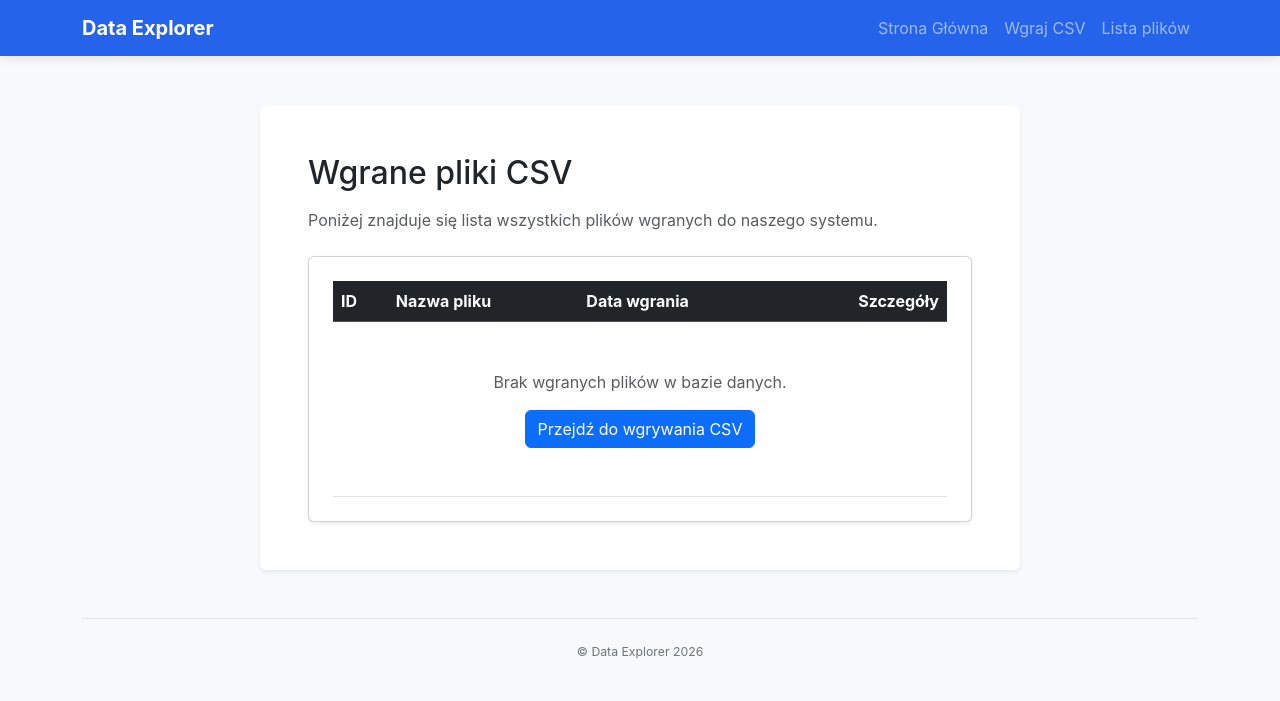
After one commit to karolkamuda89-ux/Projekt, a Django app: page /list/ in a window 1280 px wide. The commit adds this page. Shown: the top 701 px of the page. Run offline with Django 5.2, Linux system fonts and the light colour scheme.

Commit message:
Create Dataset List Page

```diff
--- a/datasets/templates/datasets/index.html
+++ b/datasets/templates/datasets/index.html
@@ -23,9 +23,9 @@
             </button>
             <div class="collapse navbar-collapse" id="navbarNav">
                 <ul class="navbar-nav ms-auto">
-                    <li class="nav-item"><a class="nav-link" href="#">Strona Główna</a></li>
+                    <li class="nav-item"><a class="nav-link" href="{% url 'index' %}">Strona Główna</a></li>
                     <li class="nav-item"><a class="nav-link" href="{% url 'upload_csv' %}">Wgraj CSV</a></li>
-                    <li class="nav-item"><a class="nav-link" href="#">Lista plików</a></li>
+                    <li class="nav-item"><a class="nav-link" href="{% url 'list' %}">Lista plików</a></li>
                 </ul>
             </div>
         </div>
--- /dev/null
+++ b/datasets/templates/datasets/list.html
@@ -0,0 +1,55 @@
+{% extends 'datasets/index.html' %}
+
+{% block content %}
+<div class="text-start" data-aos="fade-right">
+
+    <h2 class="mb-3">Wgrane pliki CSV</h2>
+    <p class="text-muted mb-4">Poniżej znajduje się lista wszystkich plików wgranych do naszego systemu.</p>
+
+    <div class="card p-4 shadow-sm">
+
+        <!-- table-hover - podświetla wiersz po najechaniu -->
+        <div class="table-responsive">
+            <table class="table table-hover align-middle mb-0">
+
+                <thead class="table-dark">
+                    <tr>
+                        <th scope="col">ID</th>
+                        <th scope="col">Nazwa pliku</th>
+                        <th scope="col">Data wgrania</th>
+                        <th scope="col" class="text-end">Szczegóły</th>
+                    </tr>
+                </thead>
+
+                <tbody>
+                    <!-- pętla django -->
+                    {% for plik in pliki %}
+                        <tr>
+                            <td class="fw-bold">{{ plik.id }}</td>
+                            <td>{{ plik.nazwa }}</td>
+                            <td class="text-muted">{{ plik.data_wgrania }}</td>
+                            <td class="text-end">
+                                <!-- przycisk z obramowaniem (btn-outline-primary) -->
+                                <a href="#" class="btn btn-sm btn-outline-primary">Szczegóły</a>
+                            </td>
+                        </tr>
+
+                    {% empty %}
+                        <tr>
+                            <td colspan="4" class="text-center py-5">
+                                <span class="text-muted d-block mb-3">Brak wgranych plików w bazie danych.</span>
+                                <!-- przycisk prowadzący do wgrywania -->
+                                <a href="{% url 'upload_csv' %}" class="btn btn-primary">
+                                    Przejdź do wgrywania CSV
+                                </a>
+                            </td>
+                        </tr>
+                    {% endfor %}
+                </tbody>
+
+            </table>
+        </div>
+
+    </div>
+</div>
+{% endblock %}
--- a/datasets/urls.py
+++ b/datasets/urls.py
@@ -4,4 +4,5 @@ from . import views
 urlpatterns = [
     path('', views.index, name='index'),
     path('upload/', views.upload_csv, name='upload_csv'),
+    path('list/', views.file_list, name='list'),
 ]
--- a/datasets/views.py
+++ b/datasets/views.py
@@ -4,3 +4,5 @@ def index(request):
     return render(request, "datasets/index.html")
 def upload_csv(request):
     return render(request, 'datasets/upload.html')
+def file_list(request):
+    return render(request, 'datasets/list.html')
```
